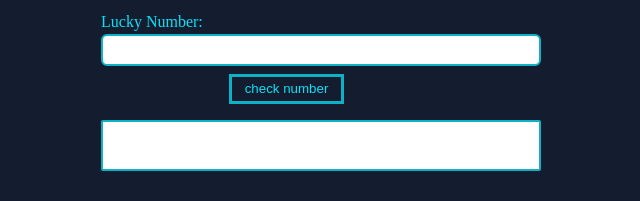
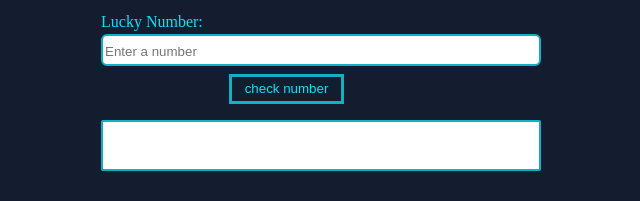
Before and after one commit to AnubhavShrivastav/is-your-birthday-lucky--, a plain HTML site: page index.html in a window 1280 px wide. Shown: the part 254-455 px from the top of the page, 319-959 px from the left. Drawn offline with Linux system fonts and the light colour scheme.

Commit message:
add placeholder and link js file

```diff
--- a/index.html
+++ b/index.html
@@ -14,11 +14,12 @@
     <input type="date" id="birtdate">
 
     <label for="lucky-number" style="color: rgb(12, 224, 248); font-weight: 500;">Lucky Number:</label>
-    <input type="number" id="lucky-number" name="number" min="unlimited" max="unlimited">
+    <input type="number" id="lucky-number" name="number" min="unlimited" max="unlimited" placeholder="Enter a number">
 
     <button id="check">check number</button>
 
     <input type="text" id="output">
+    <script src="index.js"></script>
 </div>
 </body>
 </html>
```
